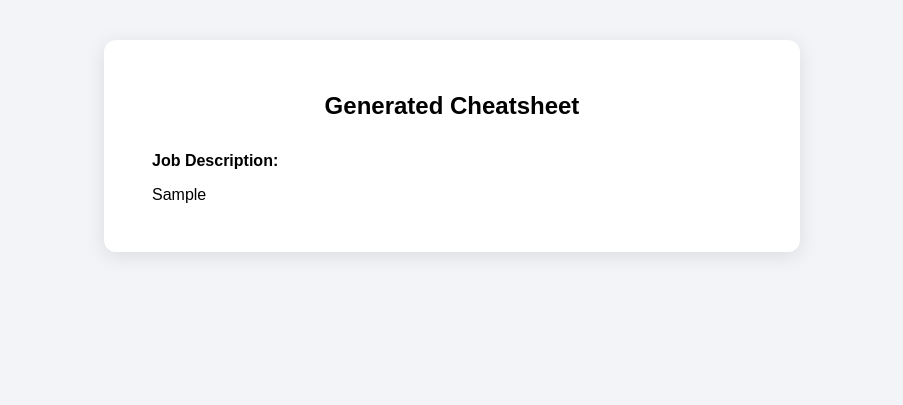
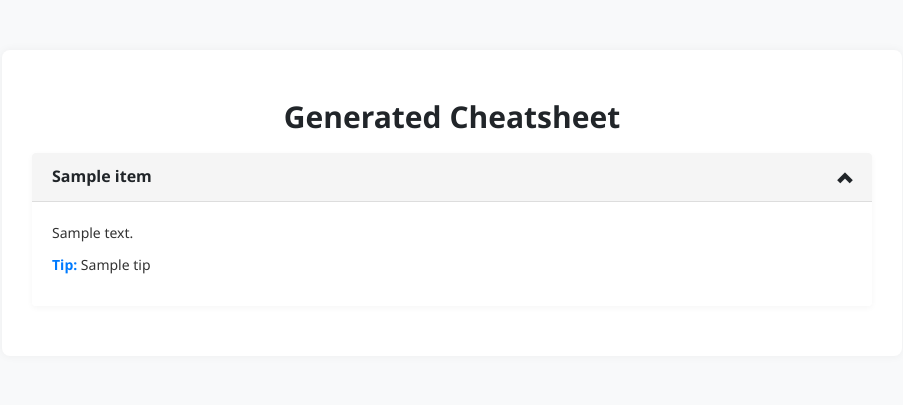
Before and after one commit to ankman007/job-fit-ai, a Django app: template core/job/templates/result.html in a window 1280 px wide. Shown: the top 405 px of the page, without its empty margins (188-1091 px from the left). Run offline with Django 5.2, Linux system fonts and the light colour scheme; the template is opened without the code that fills it: most values are stand-ins (such as "Sample title", 1, 10 or a date in 2020); some libraries are stand-ins or nearby versions.

Commit message:
bug-fixes

```diff
--- a/core/core/settings.py
+++ b/core/core/settings.py
@@ -6,9 +6,7 @@ from dotenv import load_dotenv
 
 load_dotenv()
 
-DEBUG = getenv('DEBUG', 'False') == 'True'
-if DEBUG:
-    logging.basicConfig(level=logging.DEBUG)
+DEBUG = 'True'
 
 BASE_DIR = Path(__file__).resolve().parent.parent
 
--- a/core/job/templates/result.html
+++ b/core/job/templates/result.html
@@ -2,37 +2,171 @@
 <html lang="en">
 <head>
   <meta charset="UTF-8">
-  <title>Results</title>
+  <title>Generated Cheatsheet</title>
+  <meta name="viewport" content="width=device-width, initial-scale=1">
+  <link href="https://maxcdn.bootstrapcdn.com/bootstrap/3.4.1/css/bootstrap.min.css" rel="stylesheet">
+  <link href="https://cdnjs.cloudflare.com/ajax/libs/font-awesome/6.0.0-beta3/css/all.min.css" rel="stylesheet">
+
   <style>
     body {
-      font-family: Arial, sans-serif;
-      padding: 2rem;
-      background-color: #f2f4f8;
+      padding: 50px 20px;
+      background-color: #f8f9fa;
+      font-family: 'Segoe UI', Tahoma, Geneva, Verdana, sans-serif;
+      color: #333;
     }
-    .container {
-      background-color: #fff;
-      padding: 2rem 3rem;
-      border-radius: 12px;
-      box-shadow: 0 4px 20px rgba(0,0,0,0.1);
-      max-width: 600px;
-      margin: 0 auto;
+
+    .wrapper {
+      max-width: 900px;
+      margin: auto;
+      background: #fff;
+      padding: 30px;
+      box-shadow: 0 0 10px rgba(0, 0, 0, 0.05);
+      border-radius: 8px;
     }
+
     h2 {
       text-align: center;
+      margin-bottom: 2rem;
+      font-weight: 600;
+      color: #212529;
     }
-    .result {
-      margin-top: 2rem;
+
+    .panel {
+      border: none;
+      margin-bottom: 10px;
+      border-radius: 6px;
+      overflow: hidden;
+      box-shadow: 0 2px 6px rgba(0, 0, 0, 0.04);
+    }
+
+    .panel-heading {
+      background-color: #e9ecef;
+      border-bottom: 1px solid #dee2e6;
+      padding: 0;
+    }
+
+    .panel-title a {
+      display: block;
+      padding: 15px 20px;
+      font-size: 16px;
+      font-weight: 600;
+      color: #212529;
+      text-decoration: none;
+      cursor: pointer;
+      transition: background-color 0.3s;
+    }
+
+    .panel-title a:hover {
+      background-color: #dee2e6;
+    }
+
+    .panel-heading a:before {
+      font-family: 'Glyphicons Halflings';
+      content: "\e114";
+      float: right;
+      transition: transform 0.3s ease;
+    }
+
+    .panel-heading.active a:before {
+      transform: rotate(180deg);
+    }
+
+    .panel-body {
+      background: #fff;
+      padding: 20px;
+      line-height: 1.6;
+    }
+
+    .panel-body p {
+      margin-bottom: 10px;
+    }
+
+    .panel-body strong {
+      color: #007bff;
     }
   </style>
 </head>
 <body>
-  <div class="container">
+  <div class="wrapper center-block">
     <h2>Generated Cheatsheet</h2>
-
-    <div class="result">
-      <p><strong>Job Description:</strong></p>
-      <p>{{ interview_cheatsheet }}</p>
+    <div class="panel-group" id="accordion" role="tablist" aria-multiselectable="true">
+      {% for item in interview_questions %}
+      <div class="panel panel-default">
+        <div class="panel-heading {% if forloop.first %}active{% endif %}" role="tab" id="heading{{ forloop.counter }}">
+          <h4 class="panel-title">
+            <a role="button" data-toggle="collapse" data-parent="#accordion"
+               href="#collapse{{ forloop.counter }}" aria-expanded="{% if forloop.first %}true{% else %}false{% endif %}"
+               aria-controls="collapse{{ forloop.counter }}">
+              {{ item.question }}
+            </a>
+          </h4>
+        </div>
+        <div id="collapse{{ forloop.counter }}" class="panel-collapse collapse {% if forloop.first %}in{% endif %}" role="tabpanel" aria-labelledby="heading{{ forloop.counter }}">
+          <div class="panel-body">
+            <p>{{ item.answer }}</p>
+            <p><strong>Tip:</strong> {{ item.tip }}</p>
+          </div>
+        </div>
+      </div>
+      {% endfor %}
     </div>
   </div>
+
+  <!-- <div class="wrapper center-block">
+    {% for category, item in skill_assessment %}
+    <h2>{{ category }}</h2>
+        <ul>
+            {% for item in items %}
+                <li>{{ item }}</li>
+            {% endfor %}
+        </ul>
+    {% endfor %}
+  </div> -->
+
+  <!-- <div class="wrapper center-block">
+    {% for category, item in concept_refresh %}
+    <h2>{{ category }}</h2>
+        <ul>
+            {% for item in items %}
+                <li>{{ item }}</li>
+            {% endfor %}
+        </ul>
+    {% endfor %}
+  </div> -->
+
+  <!-- <div class="wrapper center-block">
+    {% for category, items in company_insights %}
+    <h2>{{ category }}</h2>
+        <ul>
+            {% for item in items %}
+                <li>{{ item }}</li>
+            {% endfor %}
+        </ul>
+    {% endfor %}
+  </div>  -->
+
+  <!-- <div class="wrapper center-block">
+    {% for category, items in resume_swot_analysis.items %}
+        <h2>{{ category }}</h2>
+        <ul>
+            {% for item in items %}
+                <li>{{ item }}</li>
+            {% endfor %}
+        </ul>
+    {% endfor %}
+  </div> -->
+
+  <script src="https://code.jquery.com/jquery-3.6.4.min.js"></script>
+  <script src="https://maxcdn.bootstrapcdn.com/bootstrap/3.4.1/js/bootstrap.min.js"></script>
+
+  <script>
+    $('.panel-collapse').on('show.bs.collapse', function () {
+      $(this).siblings('.panel-heading').addClass('active');
+    });
+
+    $('.panel-collapse').on('hide.bs.collapse', function () {
+      $(this).siblings('.panel-heading').removeClass('active');
+    });
+  </script>
 </body>
 </html>
```
Also changed, not shown: core/job/services/data.py (added, +78 -0 lines), core/job/services/llm_service.py (added, +37 -0 lines), core/job/services/pdf_utils.py (added, +9 -0 lines), core/job/services/prompts.py (added, +84 -0 lines), core/job/views.py (+22 -5 lines), core/job/services/__init__.py (added).
